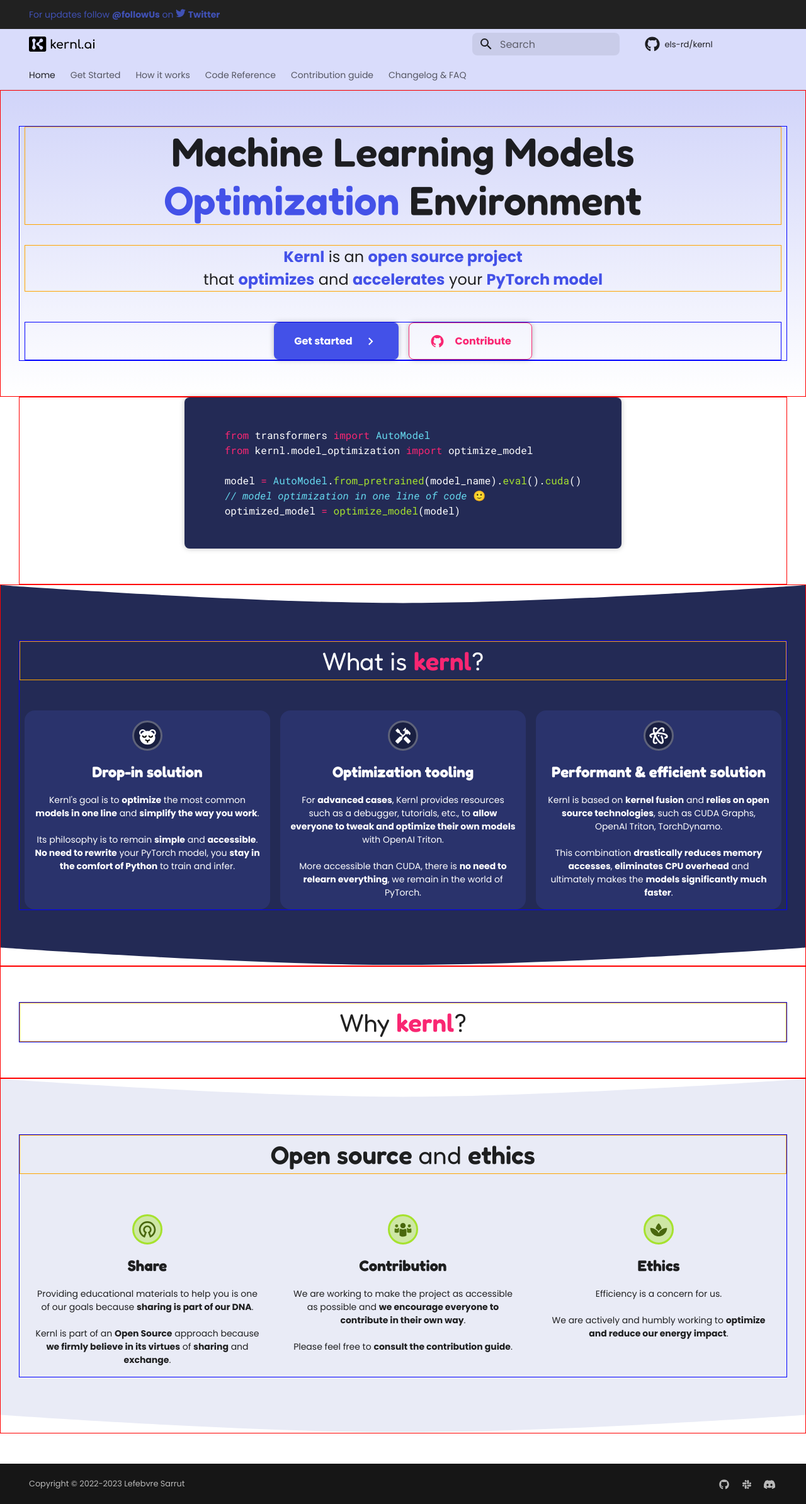
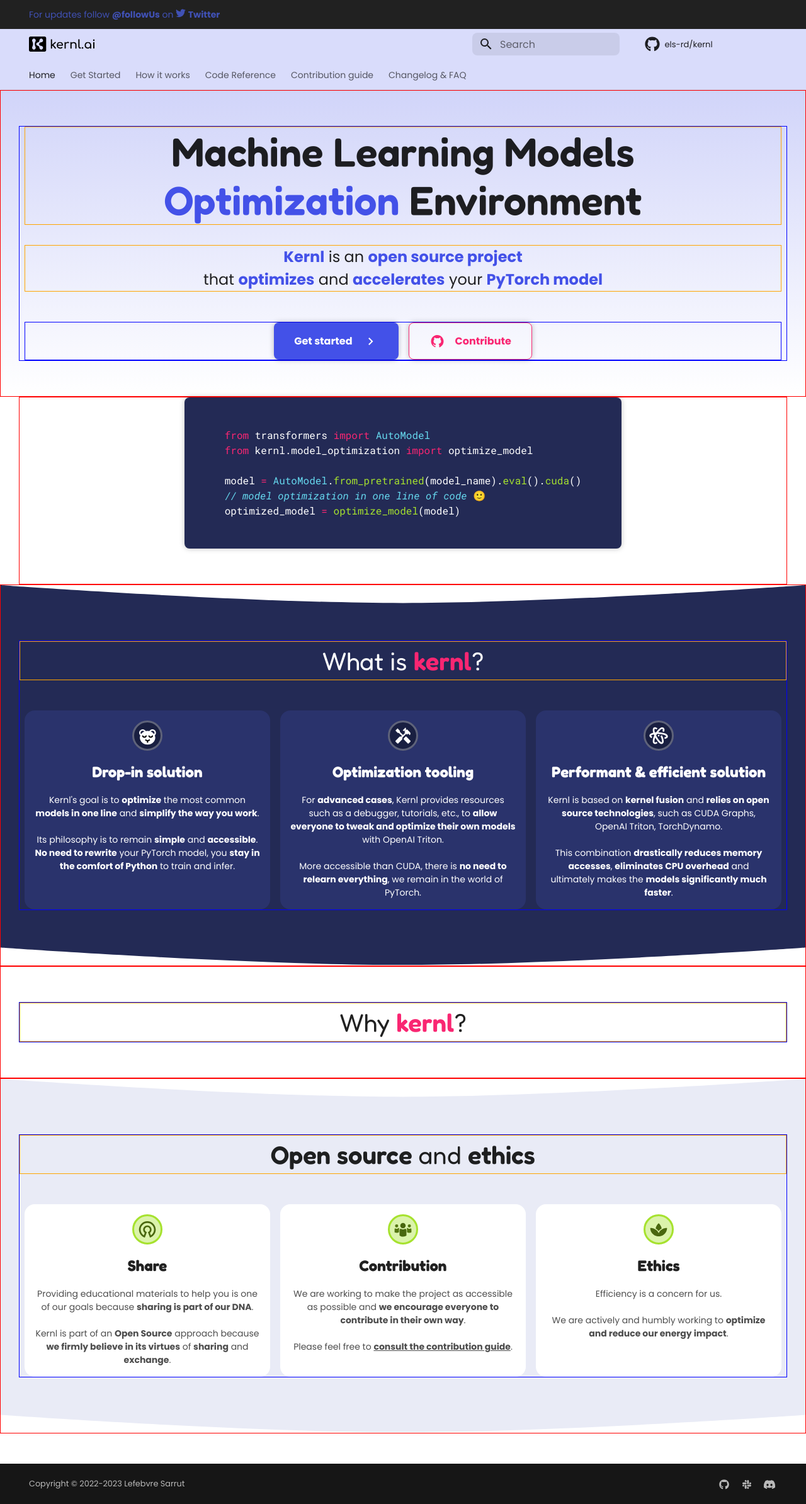
Before and after one commit to ELS-RD/kernl, an MkDocs documentation site: the page built from docs/index.md, in a window 1280 px wide. Shown: the whole page at 63% size. Built offline with MkDocs 1.6.1 and Material for MkDocs 9.7.7, drawn with Linux system fonts in a browser that asks for light colours; comment, search, counter and statistics services are not loaded.

```diff
--- a/docs/stylesheets/extra.css
+++ b/docs/stylesheets/extra.css
@@ -27,6 +27,8 @@
     /* colors */
     --color-primary: #4351E8;
     --color-secondary: #F92672;
+
+    --color-text-gray: #4D4D4D;
 
     --color-background-what: #232A55;
     --color-background-oss: #E9EBF6;
@@ -345,6 +347,14 @@
 .knl-oss__content {
 }
 
+.knl-oss__content .knl-argument {
+    background-color: white;
+}
+
+.knl-oss__content .knl-argument p {
+    color: var(--color-text-gray);
+}
+
 /* ----- ----- ----- ----- ----- */
 /* generic arguments */
 .knl-arguments {
@@ -394,6 +404,14 @@
     font-weight: bold;
 }
 
+.knl-argument a {
+    text-decoration: underline;
+}
+
+.knl-argument a:hover {
+    text-decoration: none;
+}
+
 /* ----- ----- ----- ----- ----- */
 /* media queries */
 /* ----- ----- ----- ----- ----- */
```
